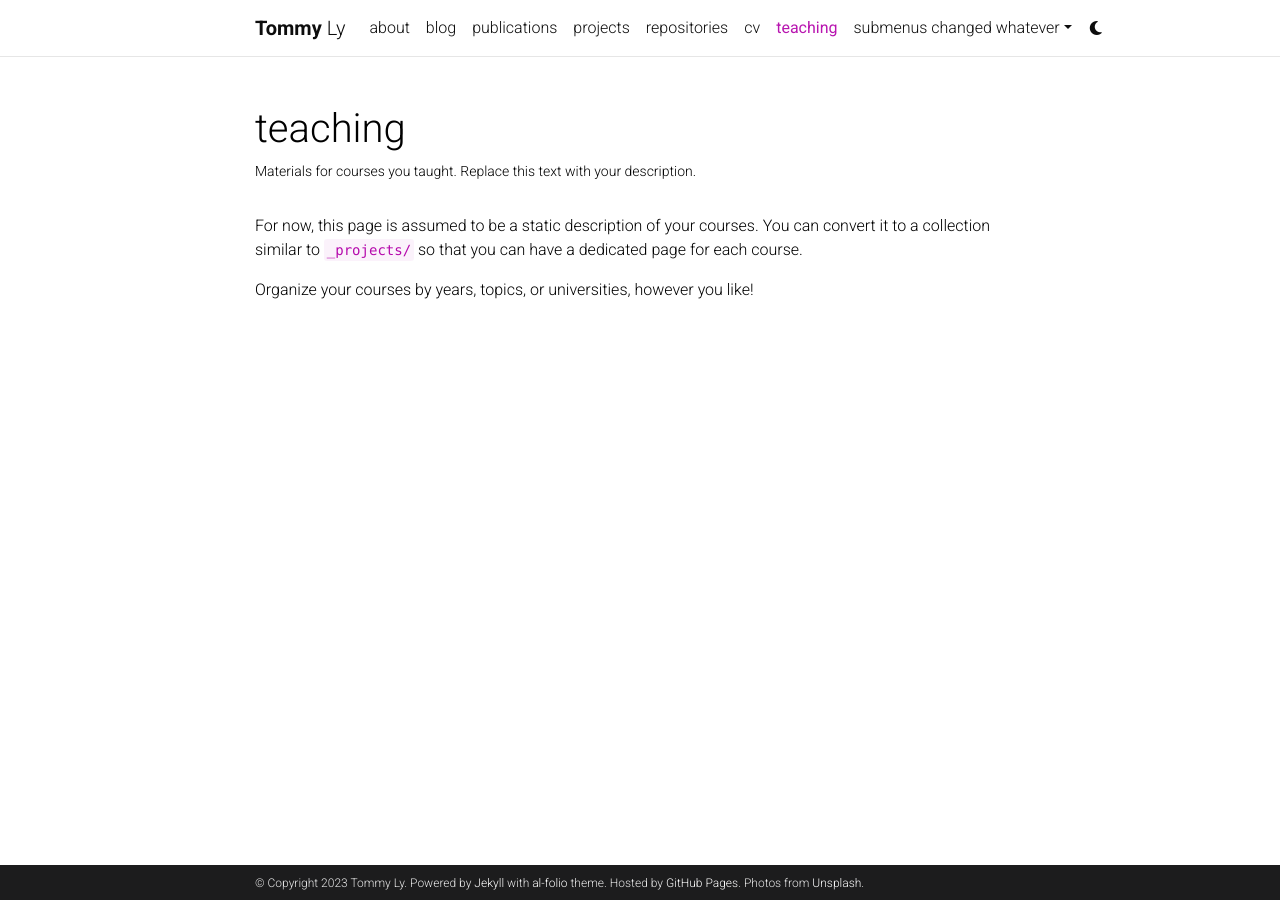
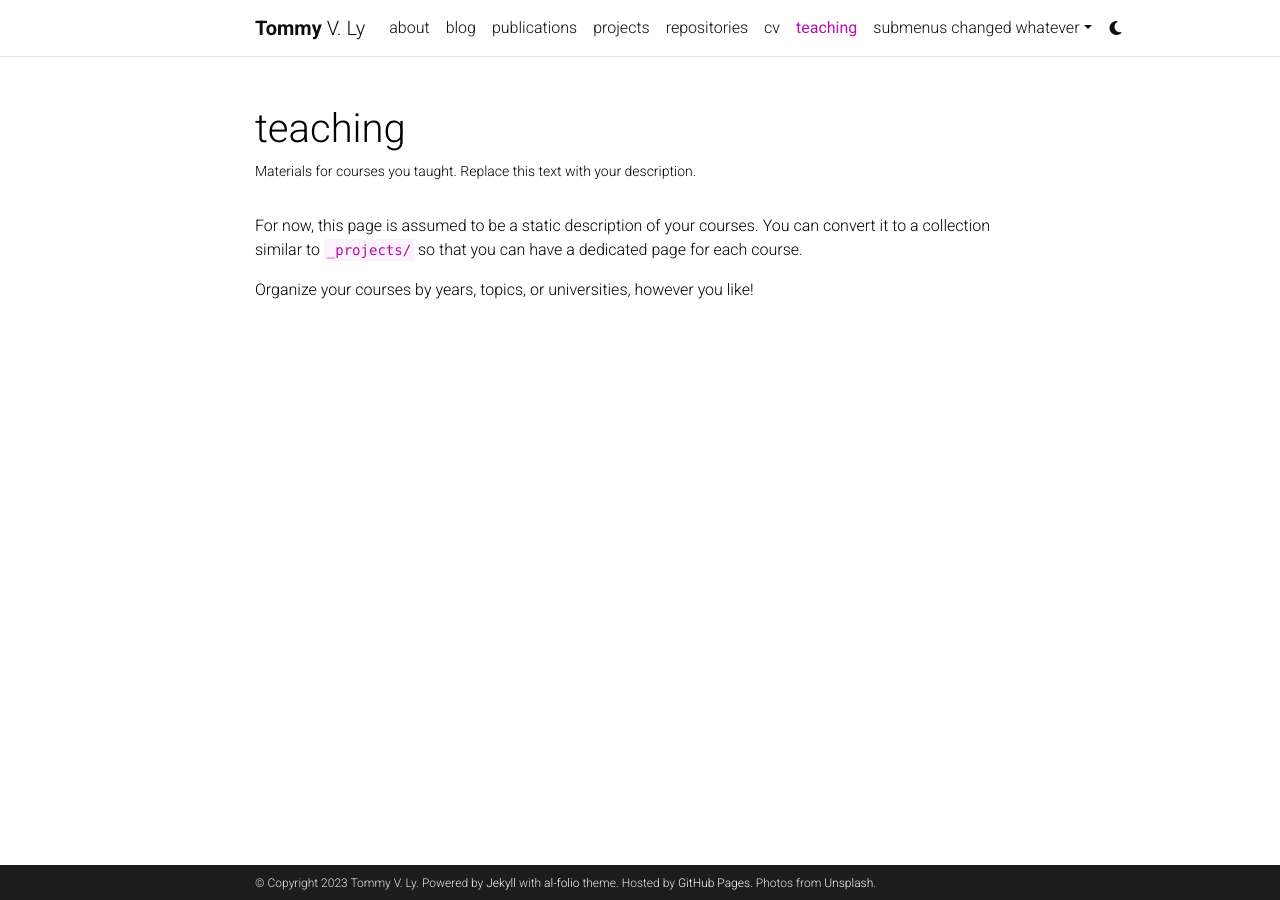
Before and after one commit to tommyly201/tommyly201.github.io, a Jekyll site: the page built from _pages/teaching.md, in a window 1280 px wide. Built offline with Jekyll 4.4.1, drawn with Linux system fonts in a browser that asks for light colours; comment, search, counter and statistics services are not loaded; a style sheet for code colours, icons or effects is not loaded.

Commit message:
try another one

```diff
--- a/_config.yml
+++ b/_config.yml
@@ -4,7 +4,7 @@
 
 title: blank # the website title (if blank, full name will be used instead)
 first_name: Tommy
-middle_name:
+middle_name: V.
 last_name: Ly
 email: tommy.ly@columbia.edu
 description: > # the ">" symbol means to ignore newlines until "footer_text:"
```
